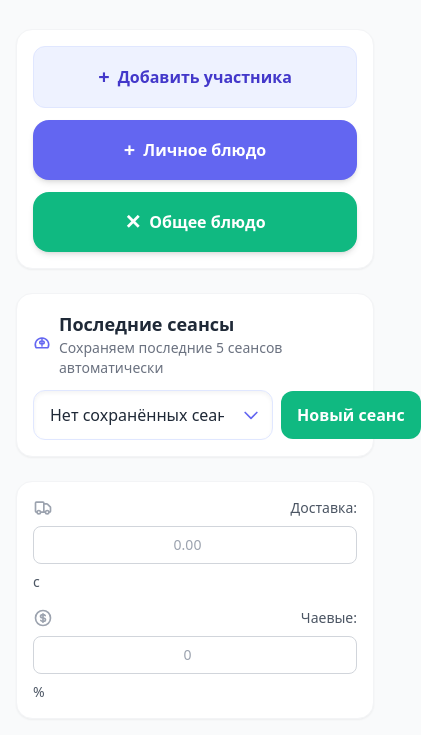
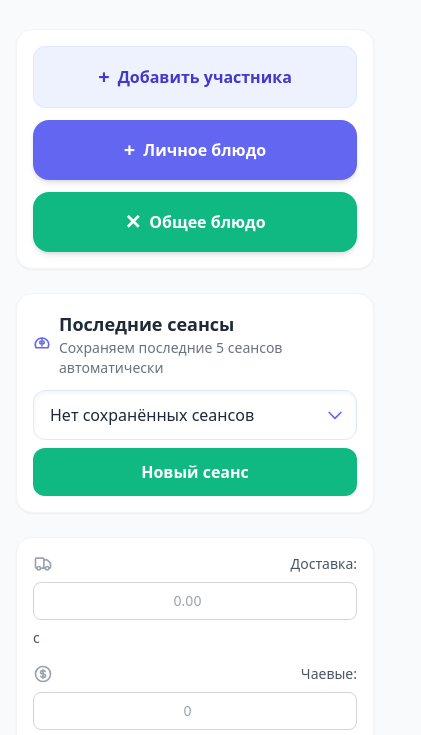
Before and after one commit to ShareTheBill/sharethebill.github.io, a plain HTML site: page index.html in a window 390 px wide. Shown: the part 103-838 px from the top of the page, 421 px wide, since content can reach past the window. Drawn offline with nearby package versions, Linux system fonts and the light colour scheme.

Commit message:
Improve session control responsiveness

```diff
--- a/index.html
+++ b/index.html
@@ -45,8 +45,8 @@
           <p class="text-sm text-gray-500">Сохраняем последние 5 сеансов автоматически</p>
         </div>
       </div>
-      <div class="flex items-center gap-2 w-full sm:w-auto">
-        <div class="relative w-full min-w-[240px] sm:min-w-[260px]">
+      <div class="flex flex-col sm:flex-row items-stretch sm:items-center gap-2 w-full sm:w-auto">
+        <div class="relative w-full min-w-[220px] sm:min-w-[260px]">
           <select id="sessionSelect" class="w-full appearance-none rounded-xl border border-indigo-100 bg-white px-4 py-3 pr-12 text-gray-800 shadow-inner focus:border-indigo-300 focus:outline-none focus:ring-2 focus:ring-indigo-200">
             <option value="">Нет сохранённых сеансов</option>
           </select>
@@ -56,7 +56,7 @@
             </svg>
           </div>
         </div>
-        <button id="newSession" class="px-4 py-3 bg-emerald-500 text-white font-semibold rounded-xl hover:bg-emerald-600 transition whitespace-nowrap">Новый сеанс</button>
+        <button id="newSession" class="px-4 py-3 bg-emerald-500 text-white font-semibold rounded-xl hover:bg-emerald-600 transition whitespace-nowrap w-full sm:w-auto text-center">Новый сеанс</button>
       </div>
     </div>
   </div>
```
